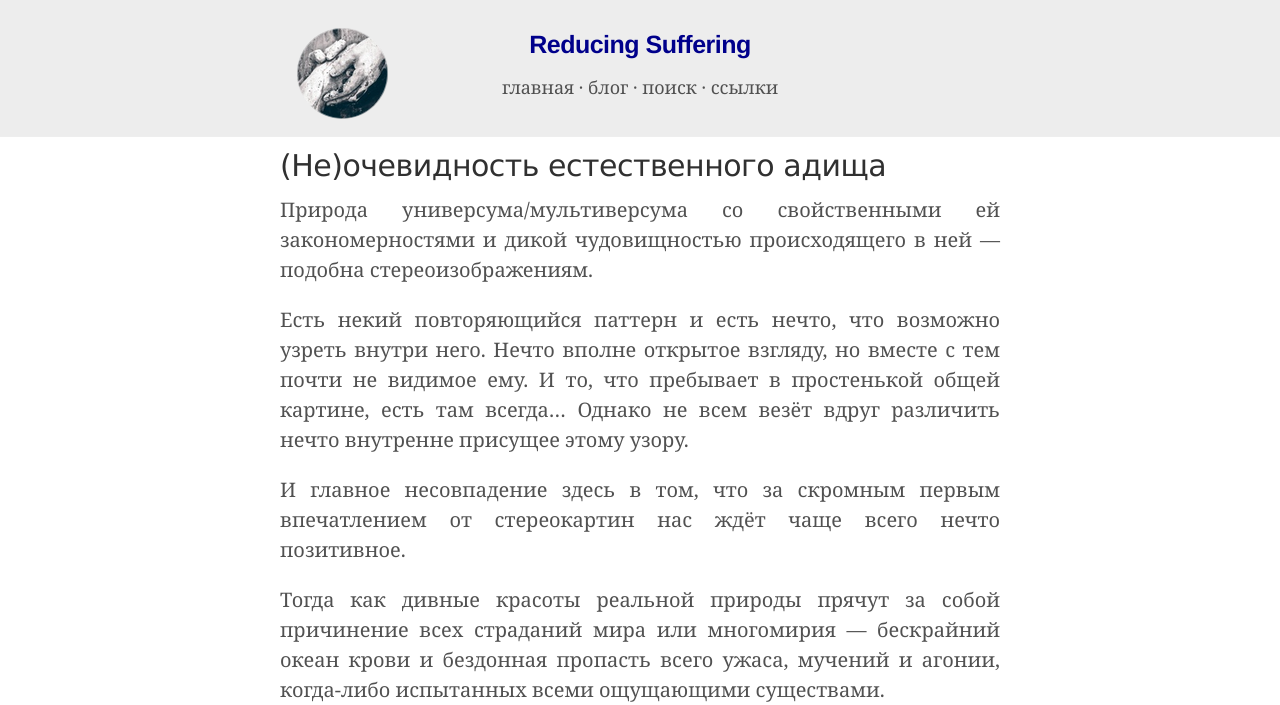
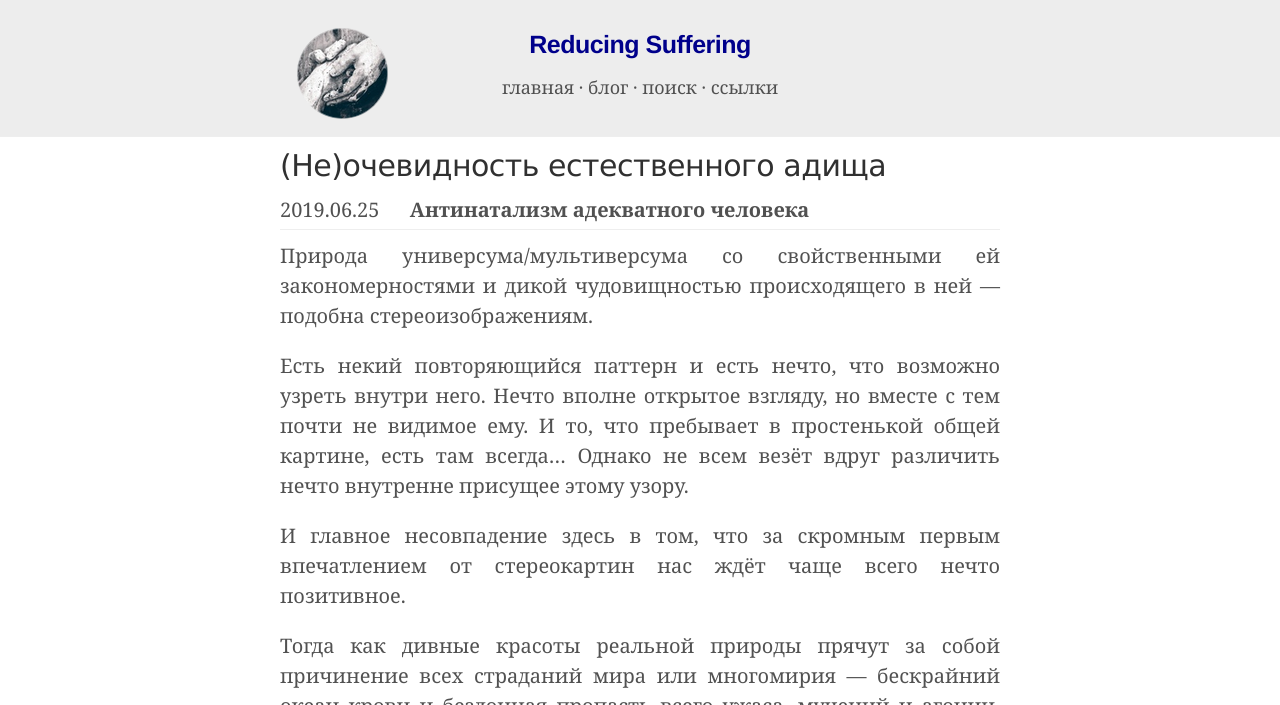
Before and after one commit to ReducingSuffering/reducingsuffering.github.io, a Jekyll site: the page built from _posts/wt/СМИ/Антинатализм адекватного человека/2022-08-31-418.md, in a window 1280 px wide and 1400 px high, cut to the strip 0-705 px from the top of the window. Built offline with Jekyll 4.4.1, drawn with Linux system fonts in a browser that asks for light colours.

Commit message:
Update 2022-08-31-418.md

```diff
--- a/_posts/wt/СМИ/Антинатализм адекватного человека/2022-08-31-418.md
+++ b/_posts/wt/СМИ/Антинатализм адекватного человека/2022-08-31-418.md
@@ -11,6 +11,9 @@ meta_tags:
 source:
   - Антинатализм адекватного человека
 preview: https://sun9-16.userapi.com/impf/c848416/v848416293/1c3567/g-dTtChN2Mk.jpg?size=636x472&quality=96&sign=32ccfcac7e6fc3db011e0732bd82cda2&type=album
+original: https://vk.com/wall-166188545_150
+original_date:
+  - 2019.06.25
 ---
 Природа универсума/мультиверсума со свойственными ей закономерностями и дикой чудовищностью происходящего в ней — подобна стереоизображениям.
 
@@ -22,5 +25,3 @@ preview: https://sun9-16.userapi.com/impf/c848416/v848416293/1c3567/g-dTtChN2Mk.
 
 ![](https://sun9-16.userapi.com/impf/c848416/v848416293/1c3567/g-dTtChN2Mk.jpg?size=636x472&quality=96&sign=32ccfcac7e6fc3db011e0732bd82cda2&type=album)
 ![](https://sun9-40.userapi.com/impf/c855436/v855436507/7afba/eEzaG9UVGjY.jpg?size=1920x1080&quality=96&sign=1bf8bf623374fd0ac0a8f85530138a4f&type=album)
-
-Источник: [https://vk.com/wall-166188545_150](https://vk.com/wall-166188545_150)
```
